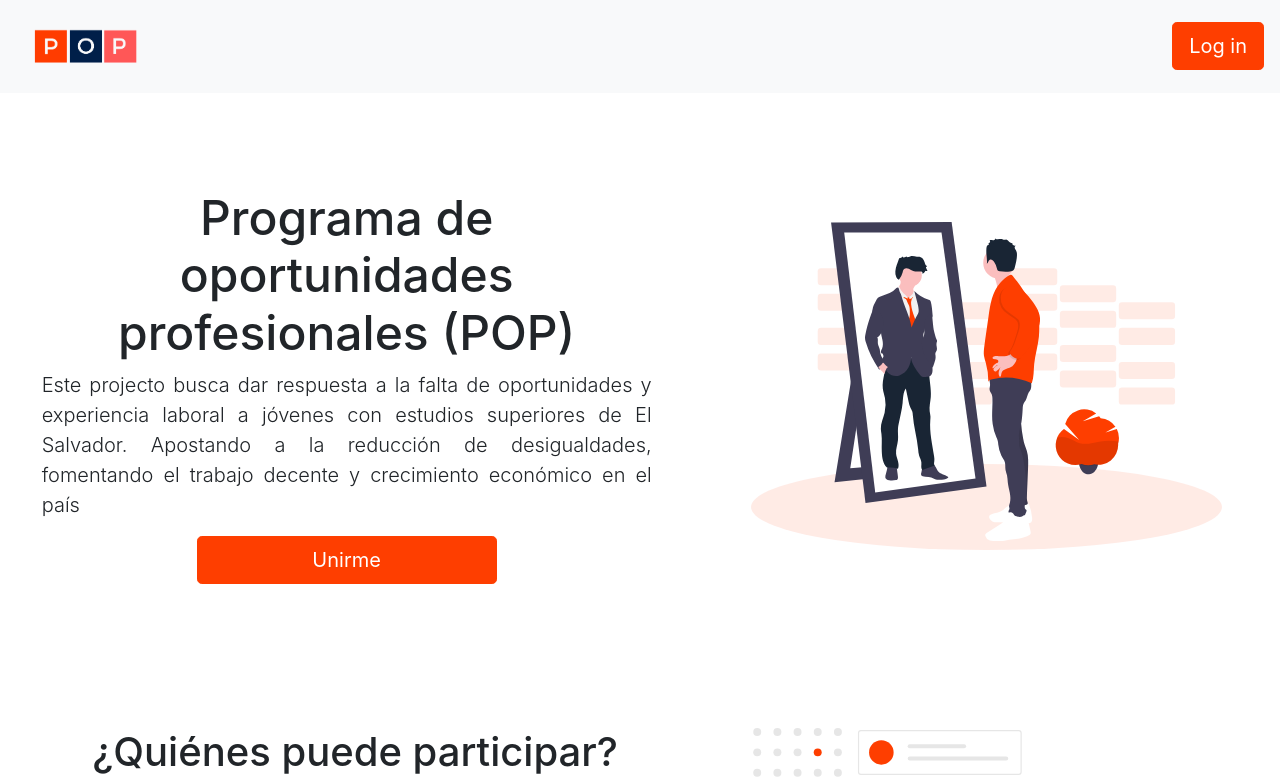
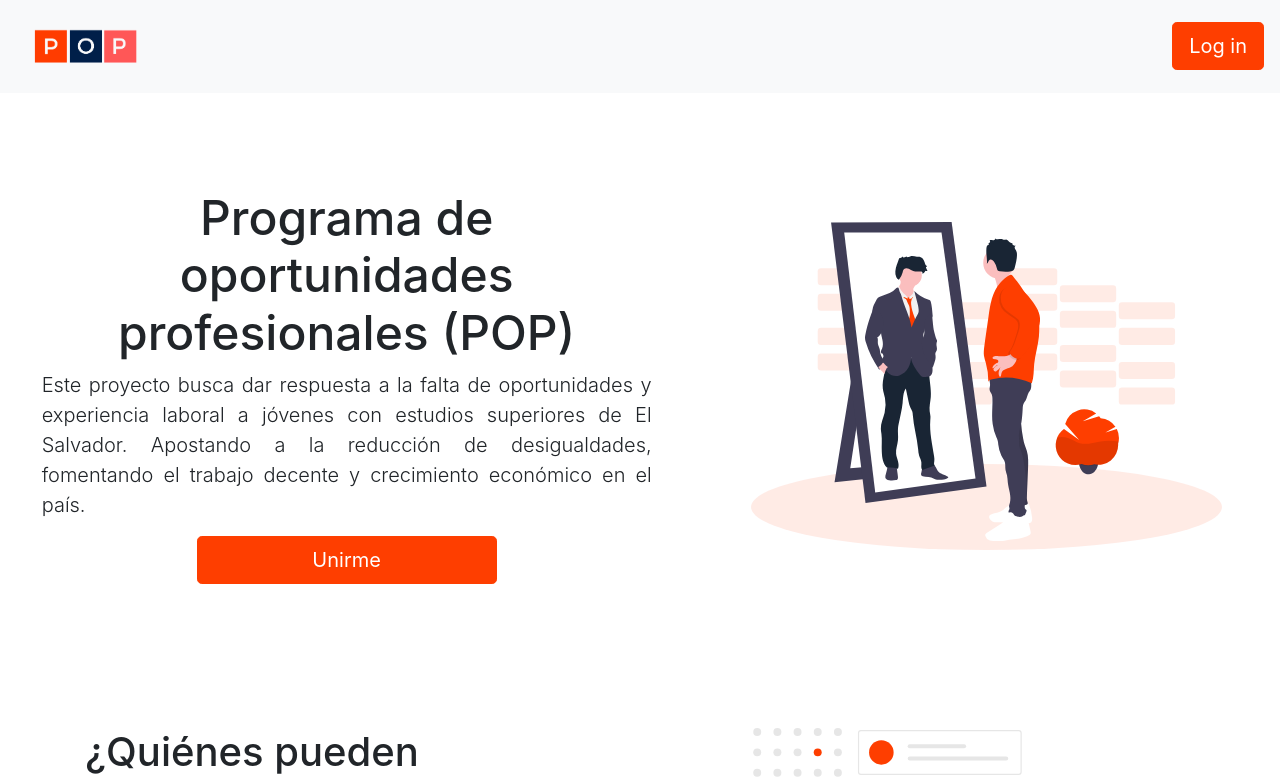
Before and after one commit to ing-arriola/pop_rdj_js, a React (Create React App) app: page / in a window 1280 px wide. Shown: the top 782 px of the page. Built offline with nearby package versions, Linux system fonts and the light colour scheme; no server answers.

Commit message:
Update home text

```diff
--- a/src/Container/HomeSection.js
+++ b/src/Container/HomeSection.js
@@ -19,13 +19,14 @@ export default function HomeSection() {
     "Psicología",
     "Idiomas",
     "Administración de empresas turísticas",
-    "Salud",
+    "Salud"
   ];
 
   const benefits = [
     "Podrás poner en práctica tu conocimiento, competencias y habilidades",
     "Adquirirás experiencia laboral y competencias profesionales",
-    "Al finalizar tu pasantía, recibirás carta de recomendación y diploma de participación del Programa de Oportunidades Profesionales.",
+    "Al finalizar tu pasantía, recibirás carta de recomendación y diploma de participación del Programa de Oportunidades Profesionales"
+
   ];
 
   const whoCan = listProfessions.map((profession) => (
@@ -46,13 +47,14 @@ export default function HomeSection() {
         <Row>
           <div className="col-md-6 d-flex flex-column align-items-center justify-content-center m-4 m-auto">
             <h1 className="text-center heading">
-              Programa de oportunidades profesionales (POP)
+            Programa de oportunidades profesionales (POP)
             </h1>
             <p className=" text-justify lead">
-              Este projecto busca dar respuesta a la falta de oportunidades y
+            Este proyecto busca dar respuesta a la falta de oportunidades y
               experiencia laboral a jóvenes con estudios superiores de El
               Salvador. Apostando a la reducción de desigualdades, fomentando el
-              trabajo decente y crecimiento económico en el país
+              trabajo decente y crecimiento económico en el país.
+
             </p>
             <a className="no-undeline" href='https://rdjfuturo.netlify.app/contactus/' target="_blank" rel="noreferrer" style={{ width: 300 }}>
               <Button
@@ -87,9 +89,9 @@ export default function HomeSection() {
       <Container className="pt-5 mb-5 pb-5">
         <Row>
           <div className="col-md d-flex flex-column align-items-center justify-content-center">
-            <h2 className="sub-title">¿Quiénes puede participar?</h2>
+            <h2 className="sub-title">¿Quiénes pueden participar?</h2>
             <p className="lead">
-              Estudiantes, egresados y graduados de:
+            Estudiantes, egresados y graduados de:
               <ul className="list-unstyled">{whoCan}</ul>
             </p>
           </div>
@@ -130,13 +132,13 @@ export default function HomeSection() {
               <li>
                 <FaCheckCircle color={"#FE3E00"} />
                 <strong> Pasantías virtuales:</strong> La cual podrás realizar
-                de forma remota desde tu hogar
+  de forma remota desde tu hogar
               </li>
               <li>
                 <FaCheckCircle color={"#FE3E00"} />
                 <strong> Pasantías presenciales:</strong> Asistiendo a las
-                instalaciones de instituciones públicas, privadas y no
-                gubernamentales.
+ instalaciones de instituciones públicas, privadas y no  gubernamentales.
+
               </li>
             </ul>
           </div>
```
